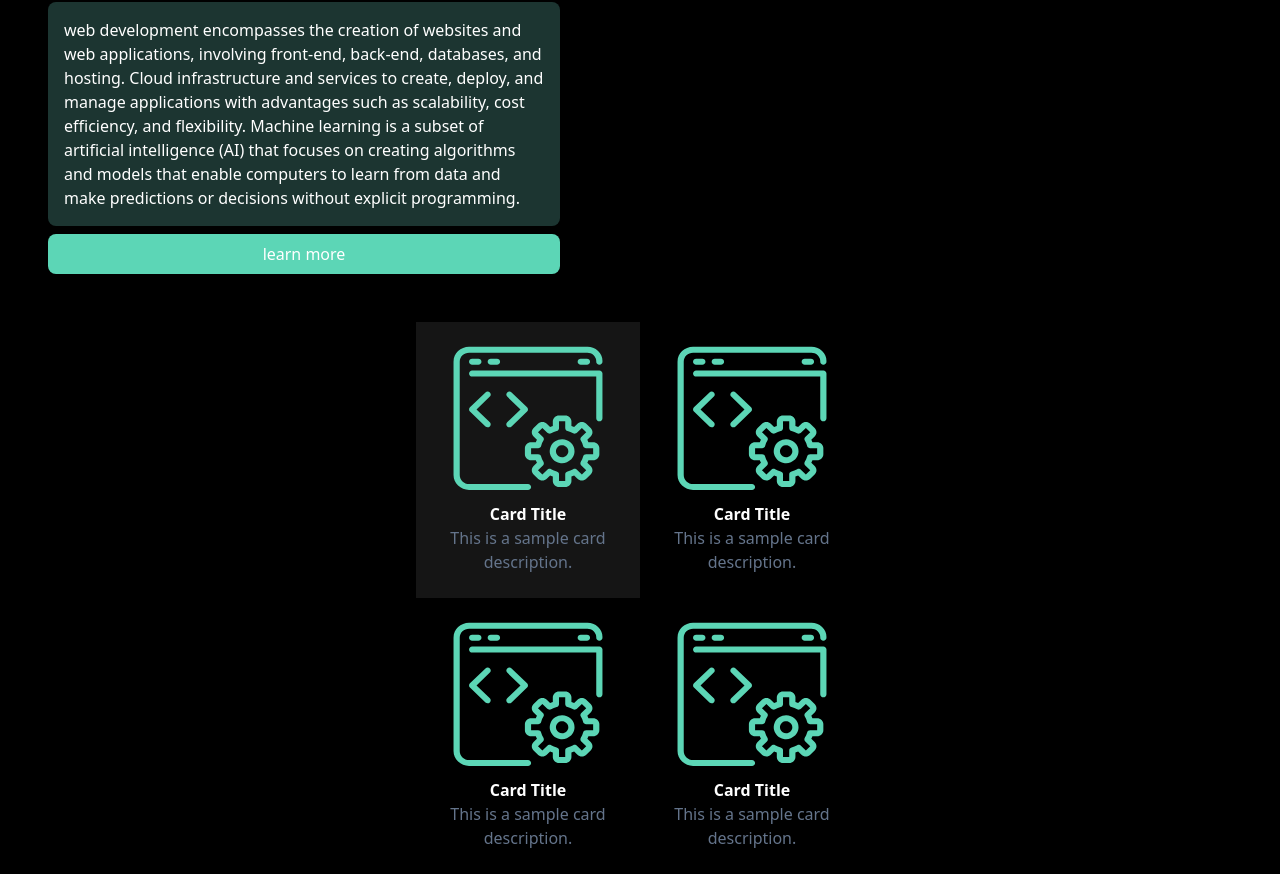
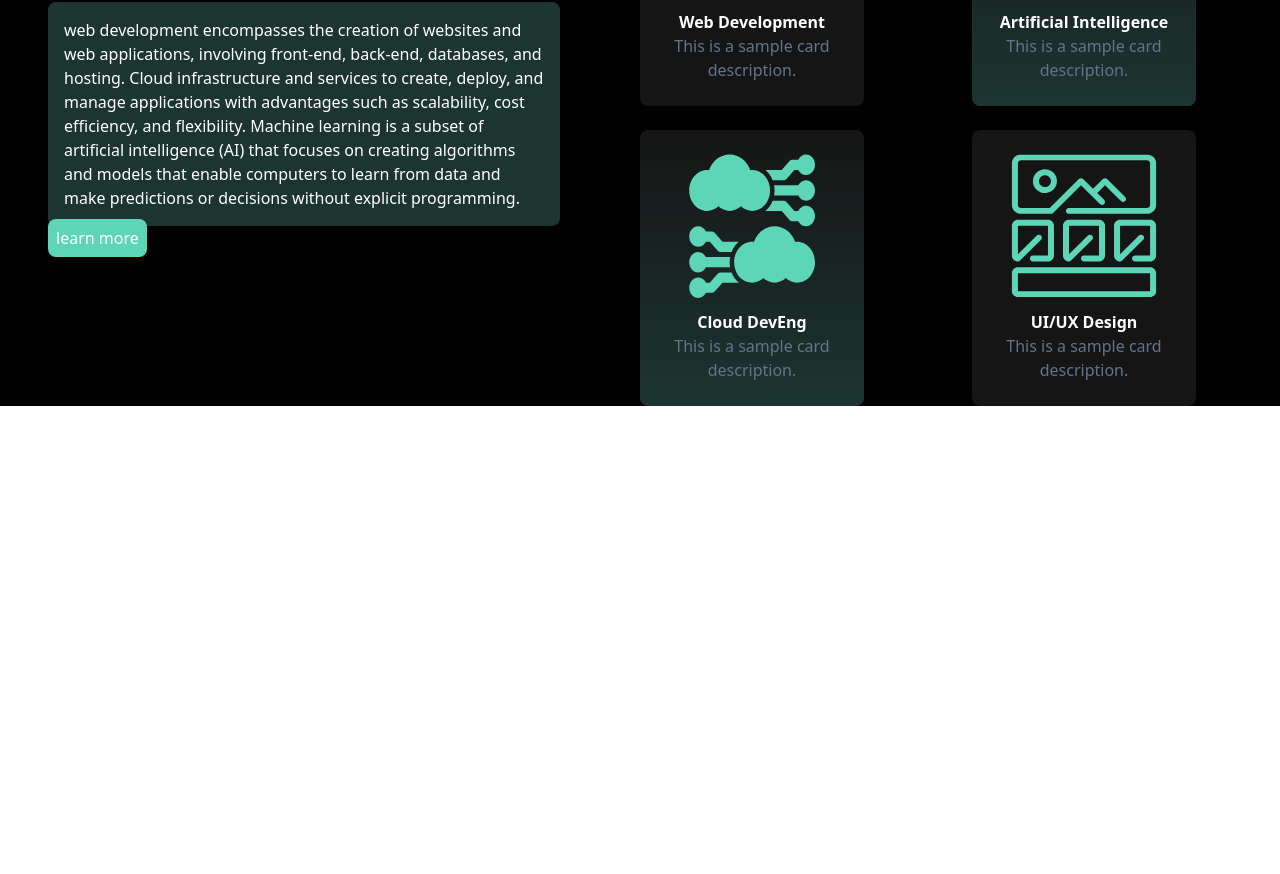
Before and after one commit to sky2626/Joetib-semades, a React (Vite) app: page / in a window 1280 px wide. Shown: the part 738-1612 px from the top of the page. After the commit the page ends 1144 px from the top, so only its background shows below. Built offline with nearby package versions, Linux system fonts and the light colour scheme; a web font is replaced by a local one.

Commit message:
our services

```diff
--- a/src/component/Home.jsx
+++ b/src/component/Home.jsx
@@ -42,9 +42,9 @@ export default function Home(){
 
            {/*  our services */}
             <div
-            className='bg-black flex-col md:flex-row'>
+            className='bg-black flex flex-col md:flex-row'>
                 <div
-                className="flex justify-center flex-col p-12">
+                className="md:w-1/2 items-center justify-center flex-col p-12">
                     <h2
                     className='text-pro-100 font-semibold text-center md:text-start text-2xl'>
                         Our Services
@@ -62,47 +62,44 @@ export default function Home(){
                     </p>
                     <Link
                     to='/services'
-                    className='bg-pro-100 text-white p-2 rounded-lg mt-2 text-center md:w-120'>
+                    className='bg-pro-100 text-white p-2 rounded-lg mt-2 text-center md:w-1/2'>
                         learn more
                     </Link>
                 </div>
+
                 <div
-                className="flex justify-center flex-col md:flex-row">
+                className="md:w-1/2 items-center justify-center">
                     <div
-                    className="flex flex-col justify-center ">
-                        <div className="bg-pro-200 w-56">
+                    className="grid gap-6 md:grid-cols-2 ">
+                        <div className="bg-pro-200 w-64 md:w-56 rounded-lg">
                             <Card
                                 imageSrc="./src/assets/web.svg"
-                                title="Card Title"
+                                title="Web Development"
                                 description="This is a sample card description."
                             />
                         </div>
-                        <div className="w-56">
+                        <div className="bg-gradient-to-t from-pro-300 to-pro-200 w-62 md:w-56 rounded-lg">
                             <Card
-                                imageSrc="./src/assets/web.svg"
-                                title="Card Title"
+                                imageSrc="./src/assets/ai.svg"
+                                title="Artificial Intelligence"
+                                description="This is a sample card description."
+                            />
+                        </div>
+                        <div className="bg-gradient-to-t from-pro-300 to-pro-200 w-62 md:w-56 rounded-lg">
+                            <Card
+                                imageSrc="./src/assets/cloud.svg"
+                                title="Cloud DevEng"
+                                description="This is a sample card description."
+                            />
+                        </div>
+                        <div className="bg-pro-200 w-62 md:w-56 rounded-lg">
+                            <Card
+                                imageSrc="./src/assets/ui.svg"
+                                title="UI/UX Design"
                                 description="This is a sample card description."
                             />
                         </div>
                     </div>
-                    <div
-                    className="flex flex-col justify-center">
-                        <div className="w-56">
-                            <Card
-                                imageSrc="./src/assets/web.svg"
-                                title="Card Title"
-                                description="This is a sample card description."
-                            />
-                        </div>
-                        <div className="w-56">
-                            <Card
-                                imageSrc="./src/assets/web.svg"
-                                title="Card Title"
-                                description="This is a sample card description."
-                            />
-                        </div>
-                    </div>
-
                 </div>
 
             </div>
--- a/src/component/miniComp/card.jsx
+++ b/src/component/miniComp/card.jsx
@@ -3,7 +3,7 @@ import React from 'react';
 
 const Card = ({ imageSrc, title, description }) => {
   return (
-    <div className='flex flex-col p-6 justify-center'>
+    <div className='flex flex-col p-6 items-center justify-center'>
       <img className='h-36 md:' src={imageSrc} alt={title} />
       <div className="pt-3">
         <h2 className='text-white text-center font-bold'>{title}</h2>
```
